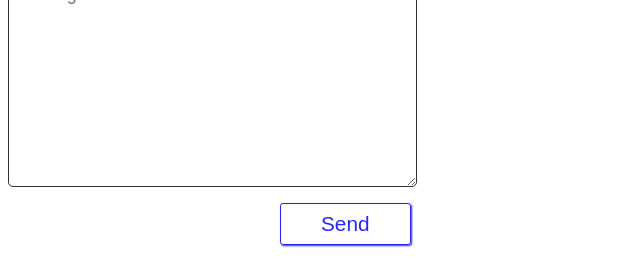
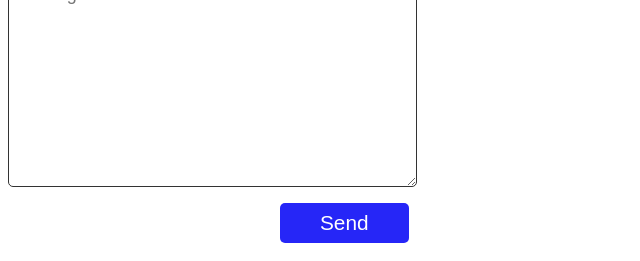
Before and after one commit to nomyard/Portfolio, a Gatsby site: page /contactform in a window 1280 px wide. Shown: the part 849-1110 px from the top of the page, without its empty margins (0-640 px from the left). Built offline with nearby package versions, Linux system fonts and the light colour scheme; Gatsby itself is replaced by a stand-in of ours.

Commit message:
final button change

```diff
--- a/src/pages/contactform.js
+++ b/src/pages/contactform.js
@@ -199,11 +199,10 @@ class ContactForm extends React.Component {
             <p>
               <button
                 style={{
-                  backgroundColor: 'transparent',
-                  color: '#2626F7',
-                  border: '1.5px solid #2626F7',
-                  boxShadow: '1px 1px 2px #2626F7',
-                  borderRadius: '3px',
+                  backgroundColor: '#2626F7',
+                  color: 'white',
+                  border: 'none',
+                  borderRadius: '5px',
                   padding: '.5rem 2.5rem .5rem 2.5rem',
                   fontFamily: 'sans-serif',
                   fontSize: '1.3rem',
```
